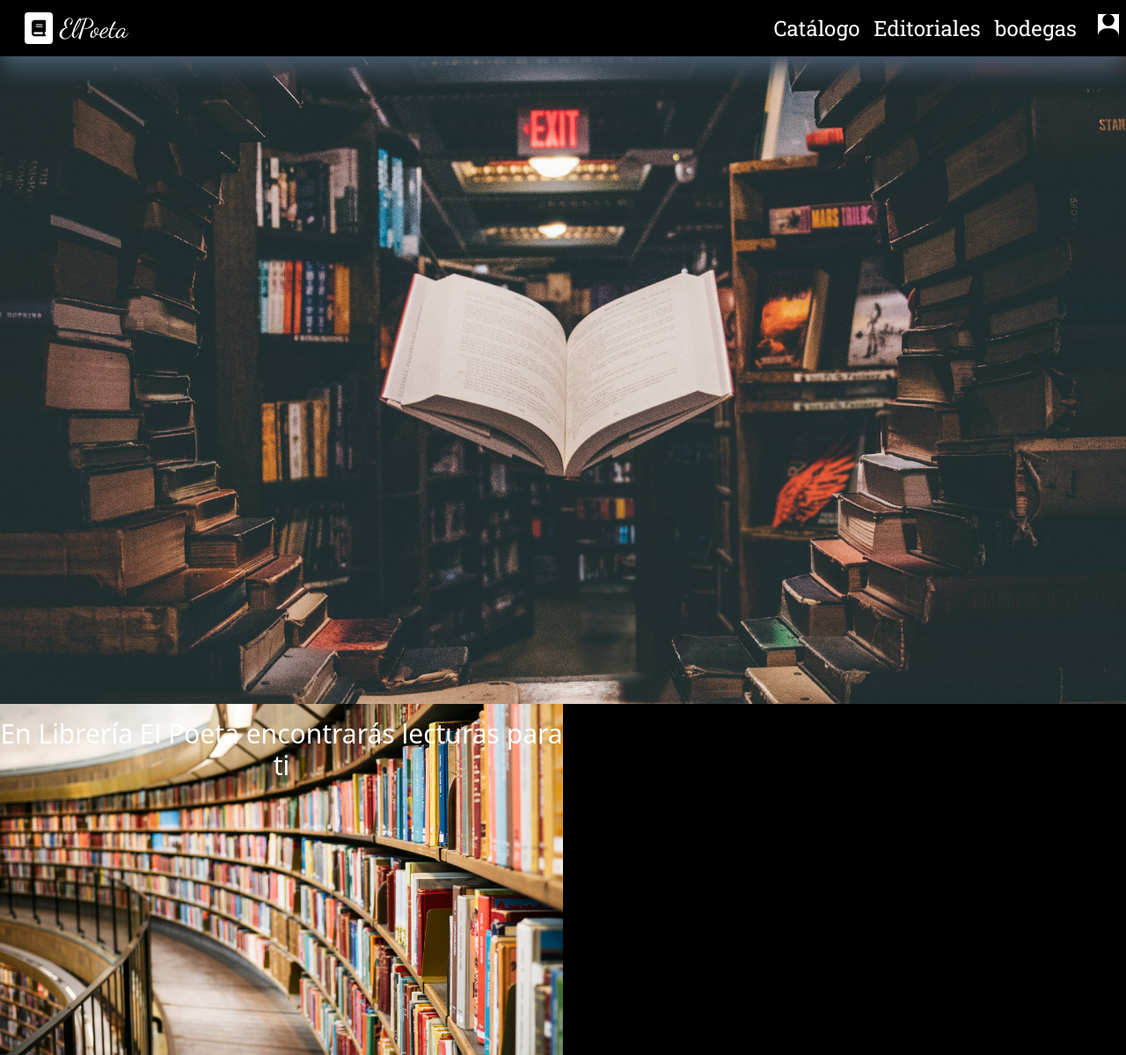
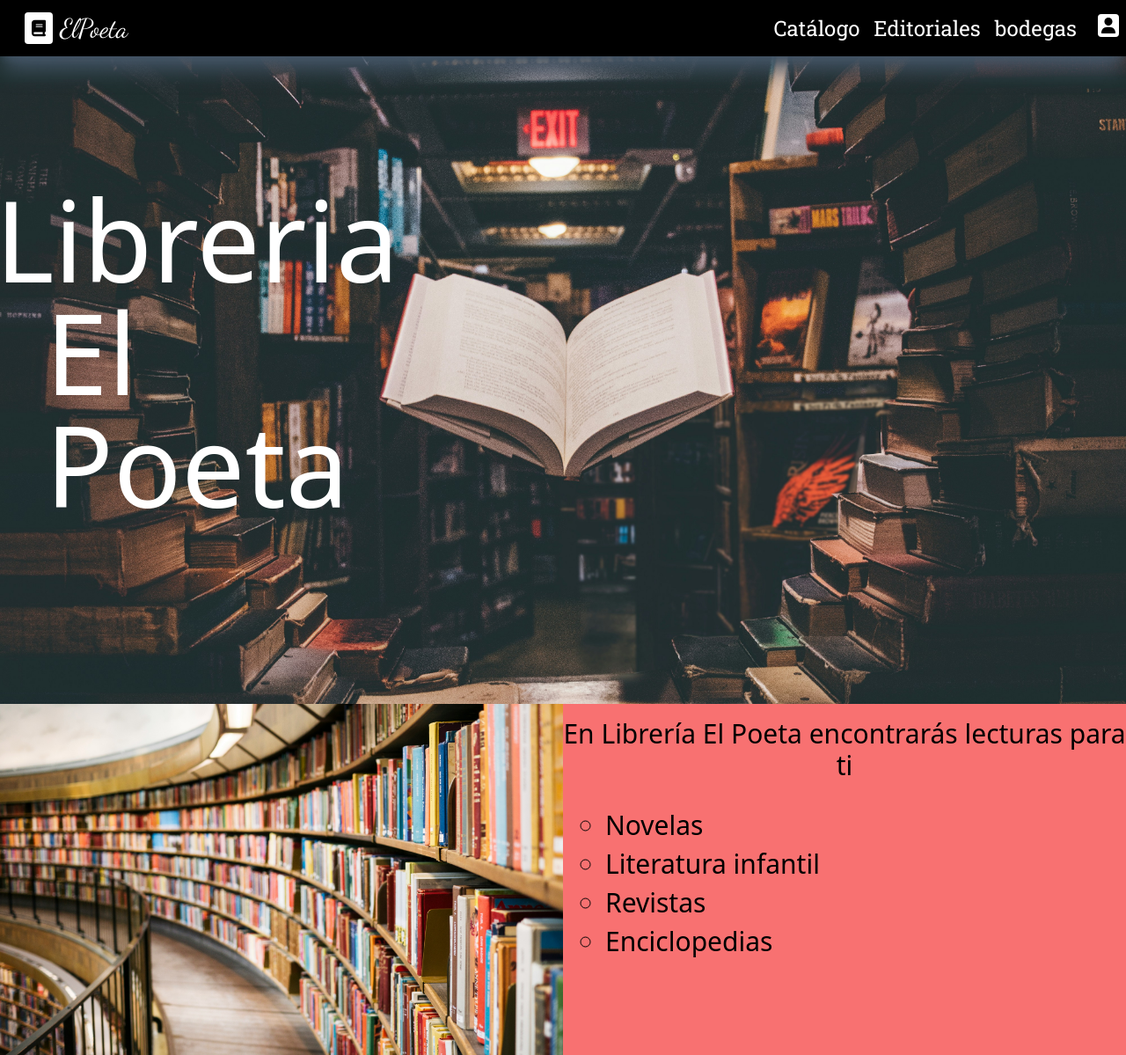
Before and after one commit to PabloVasquezC/DjangoLibrary, a Django app: page / in a window 1280 px wide. Shown: the top 1199 px of the page at 88% size. Run offline with Django 5.2, Linux system fonts and the light colour scheme; some libraries are stand-ins or nearby versions.

Commit message:
improving style of description

```diff
--- a/templates/myapp/base.html
+++ b/templates/myapp/base.html
@@ -47,7 +47,7 @@
 
                 <!-- user icon -->
                 <a href="{% url 'admin:index' %}">
-                    <svg class="w-6 text-white bg-white" xmlns="http://www.w3.org/2000/svg" viewBox="0 0 448 512">
+                    <svg class="w-6 text-white bg-white p-1 rounded hover:scale-150 transition" xmlns="http://www.w3.org/2000/svg" viewBox="0 0 448 512">
                         <path d="M224 256A128 128 0 1 0 224 0a128 128 0 1 0 0 256zm-45.7 48C79.8 304 0 383.8 0 482.3C0 498.7 13.3 512 29.7 512H418.3c16.4 0 29.7-13.3 29.7-29.7C448 383.8 368.2 304 269.7 304H178.3z"/>
                     </svg>
                 </a>
@@ -57,6 +57,11 @@
         <!-- Hero con Imagen de Libros -->
         <div class="flex-container mx-auto justify-center shadow-xl shadow-black flex-col transition bg-cover bg-center min-h-[100vh] h-auto w-full flex align-center items-center justify-center"
             style="background-image: url('{% static 'images/expocisionesHero.jpg' %}'); background-attachment: fixed;">
+
+            <div class="absolute h-[100vh] w-[25vw] left-0 flex mx-16 flex-col justify-center items-center">
+                <h1 class="text-9xl text-white">Libreria</h1>
+                <h1 class="text-9xl text-white">El Poeta</h1>
+            </div>
             {% block content %}{% endblock %}
             {% block catalog %}{% endblock %}
         </div>
@@ -64,15 +69,29 @@
 
     <main >
         {% block descripcion %}
-        <div id="descripcionBase" class="w-full h-[50vh] flex ">
+        <div id="descripcionBase" class="w-full h-[50vh] flex z-20">
             <div class="w-full h-[100%]"
                 style="background-image: url('{% static 'images/heroLibros.jpg' %}'); background-size: cover; background-position: center;">
-                <h2 class="text-white text-center text-3xl my-4">En Librería El Poeta encontrarás lecturas para ti</h2>
             </div>
-            <div class="w-full bg-black h-[100%]"></div>
+            <div class="w-full bg-red-400 h-[100%]">
+                <h2 class="text-black text-center text-3xl my-4">En Librería El Poeta encontrarás lecturas para ti</h2>
+                <ul class="text-black mx-12 my-8 text-3xl cursor-pointer" style="list-style: circle">
+                    <li class="my-2">Novelas</li>
+                    <li class="my-2">Literatura infantil</li>
+                    <li class="my-2">Revistas</li>
+                    <li class="my-2">Enciclopedias</li>
+                </ul>
+            </div>
         </div>
         <div class="w-full h-[50vh] flex">
-            <div class="w-full bg-black h-[100%]"></div>
+            <div class="w-full bg-yellow-400 h-[100%]">
+                <h2 class="text-black text-center text-3xl my-4">Encuentra nuestros productos en</h2>
+                <ul class="text-black mx-12 my-8 text-3xl cursor-pointer" style="list-style: circle">
+                    <li class="my-2 ">Santiago</li>
+                    <li class="my-2">Talca</li>
+                    <li class="my-2">Concepción</li>
+                </ul>
+            </div>
             <div class="w-full  h-[100%]"
             style="background-image: url('{% static 'images/publishersHero.jpg' %}'); background-size: cover; background-position: center;"
             ></div>
```
